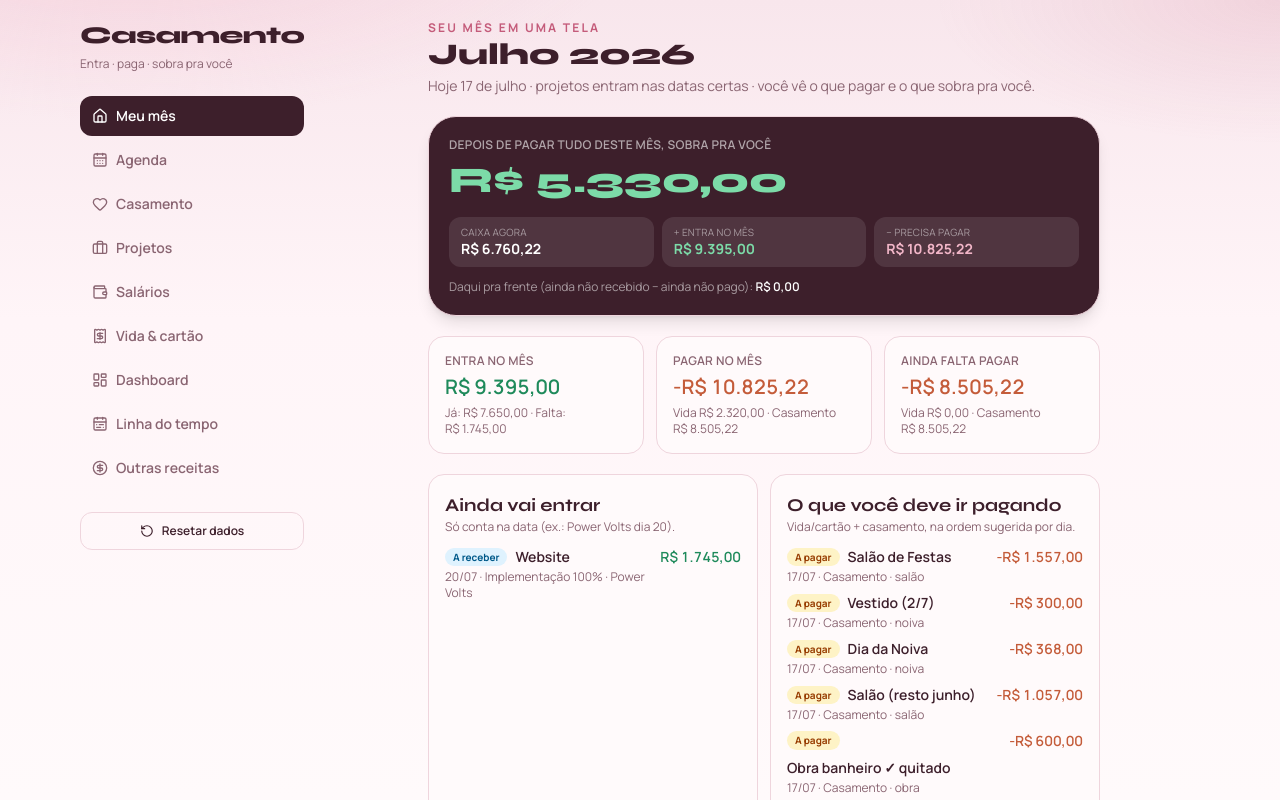
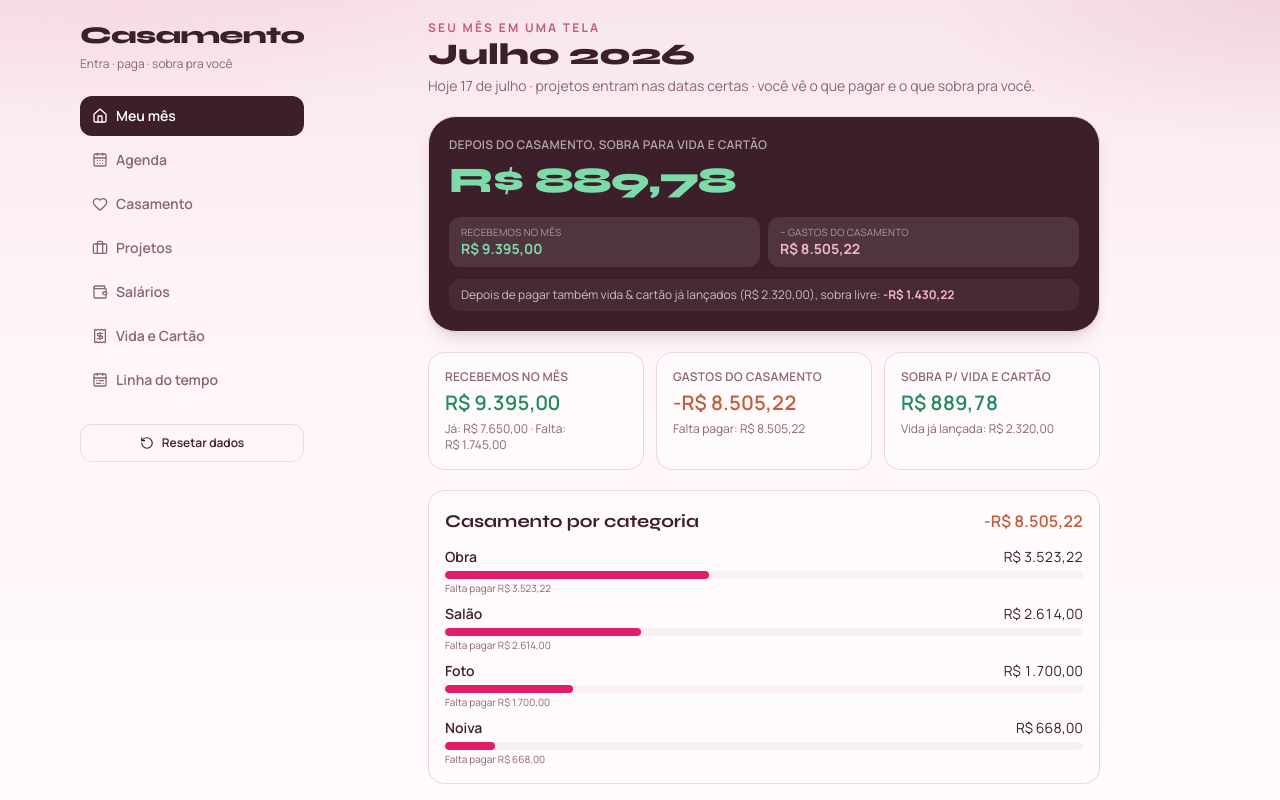
Before and after one commit to Rafael-Rangel/casamento, a React (Vite) app: page / in a window 1280 px wide. Shown: the top 800 px of the page. Built offline with nearby package versions, Linux system fonts and the light colour scheme.

Commit message:
Simplifica abas (7) e foca Meu Mes em receita - casamento por categoria = sobra vida e cartao
Co-authored-by: Cursor <cursoragent@cursor.com>

```diff
--- a/src/App.tsx
+++ b/src/App.tsx
@@ -5,34 +5,29 @@ import {
   Briefcase,
   Receipt,
   Wallet,
-  CircleDollarSign,
   Heart,
   CalendarDays,
   Home,
   RotateCcw,
 } from 'lucide-react'
 import { FinanceProvider, useFinance } from './context/FinanceContext'
-import { Dashboard } from './components/Dashboard'
 import { WeddingPage } from './components/WeddingPage'
 import { AgendaPage } from './components/AgendaPage'
 import { MeuMesPage } from './components/MeuMesPage'
 import { SalariesPage } from './components/SalariesPage'
 import { ProjectsPage } from './components/ProjectsPage'
 import { ExpensesPage } from './components/ExpensesPage'
-import { OtherIncomePage } from './components/OtherIncomePage'
 import { TimelinePage } from './components/TimelinePage'
 import { Button } from './components/ui'
 
 type Tab =
   | 'meumes'
+  | 'agenda'
   | 'wedding'
-  | 'agenda'
-  | 'dashboard'
+  | 'projects'
+  | 'salaries'
+  | 'expenses'
   | 'timeline'
-  | 'salaries'
-  | 'projects'
-  | 'expenses'
-  | 'other'
 
 const NAV: { id: Tab; label: string; icon: typeof LayoutDashboard }[] = [
   { id: 'meumes', label: 'Meu mês', icon: Home },
@@ -40,10 +35,8 @@ const NAV: { id: Tab; label: string; icon: typeof LayoutDashboard }[] = [
   { id: 'wedding', label: 'Casamento', icon: Heart },
   { id: 'projects', label: 'Projetos', icon: Briefcase },
   { id: 'salaries', label: 'Salários', icon: Wallet },
-  { id: 'expenses', label: 'Vida & cartão', icon: Receipt },
-  { id: 'dashboard', label: 'Dashboard', icon: LayoutDashboard },
+  { id: 'expenses', label: 'Vida e Cartão', icon: Receipt },
   { id: 'timeline', label: 'Linha do tempo', icon: CalendarRange },
-  { id: 'other', label: 'Outras receitas', icon: CircleDollarSign },
 ]
 
 function Shell() {
@@ -96,17 +89,15 @@ function Shell() {
         {tab === 'meumes' && <MeuMesPage />}
         {tab === 'wedding' && <WeddingPage />}
         {tab === 'agenda' && <AgendaPage />}
-        {tab === 'dashboard' && <Dashboard />}
         {tab === 'timeline' && <TimelinePage />}
         {tab === 'salaries' && <SalariesPage />}
         {tab === 'projects' && <ProjectsPage />}
         {tab === 'expenses' && <ExpensesPage />}
-        {tab === 'other' && <OtherIncomePage />}
       </main>
 
       <nav className="fixed inset-x-0 bottom-0 z-40 border-t border-[var(--line)] bg-[var(--surface)]/95 backdrop-blur lg:hidden">
         <div className="mx-auto flex max-w-lg justify-between gap-0.5 overflow-x-auto px-1 py-2">
-          {NAV.slice(0, 6).map((item) => (
+          {NAV.map((item) => (
             <button
               key={item.id}
               type="button"
--- a/src/components/MeuMesPage.tsx
+++ b/src/components/MeuMesPage.tsx
@@ -80,42 +80,46 @@ export function MeuMesPage() {
         </p>
       </header>
 
-      {/* Resposta principal */}
+      {/* Resposta principal: sobra para vida e cartão */}
       <section className="overflow-hidden rounded-[1.75rem] border border-[var(--line)] bg-[var(--ink)] p-5 text-white shadow-lg">
         <p className="text-xs font-semibold uppercase tracking-wide text-white/60">
-          Depois de pagar tudo deste mês, sobra pra você
+          Depois do casamento, sobra para vida e cartão
         </p>
         <p
           className={`mt-2 font-display text-4xl font-extrabold tabular-nums ${
-            plan.leftoverForMe >= 0 ? 'text-[#7cdba8]' : 'text-[#f2b6c8]'
+            plan.leftoverForLife >= 0 ? 'text-[#7cdba8]' : 'text-[#f2b6c8]'
           }`}
         >
-          {fmt(plan.leftoverForMe)}
+          {fmt(plan.leftoverForLife)}
         </p>
-        <div className="mt-4 grid gap-2 text-sm sm:grid-cols-3">
+        <div className="mt-4 grid gap-2 text-sm sm:grid-cols-2">
           <div className="rounded-xl bg-white/10 px-3 py-2">
-            <p className="text-[10px] uppercase tracking-wide text-white/50">Caixa agora</p>
-            <p className="font-bold">{fmt(plan.cashNow)}</p>
-          </div>
-          <div className="rounded-xl bg-white/10 px-3 py-2">
-            <p className="text-[10px] uppercase tracking-wide text-white/50">+ Entra no mês</p>
+            <p className="text-[10px] uppercase tracking-wide text-white/50">Recebemos no mês</p>
             <p className="font-bold text-[#7cdba8]">{fmt(plan.incomeTotal)}</p>
           </div>
           <div className="rounded-xl bg-white/10 px-3 py-2">
-            <p className="text-[10px] uppercase tracking-wide text-white/50">− Precisa pagar</p>
-            <p className="font-bold text-[#f2b6c8]">{fmt(plan.mustPayTotal)}</p>
+            <p className="text-[10px] uppercase tracking-wide text-white/50">
+              − Gastos do casamento
+            </p>
+            <p className="font-bold text-[#f2b6c8]">{fmt(plan.weddingTotal)}</p>
           </div>
         </div>
-        <p className="mt-3 text-xs text-white/55">
-          Daqui pra frente (ainda não recebido − ainda não pago):{' '}
-          <span className="font-semibold text-white">{fmt(plan.leftoverFromNow)}</span>
-        </p>
+        <div className="mt-3 rounded-xl bg-white/5 px-3 py-2 text-xs text-white/70">
+          Depois de pagar também vida & cartão já lançados ({fmt(plan.lifeTotal)}), sobra livre:{' '}
+          <span
+            className={`font-bold ${
+              plan.leftoverAfterLife >= 0 ? 'text-[#7cdba8]' : 'text-[#f2b6c8]'
+            }`}
+          >
+            {fmt(plan.leftoverAfterLife)}
+          </span>
+        </div>
       </section>
 
       <div className="grid gap-3 sm:grid-cols-3">
         <div className="rounded-2xl border border-[var(--line)] bg-[var(--surface)] p-4">
           <p className="text-xs font-semibold uppercase tracking-wide text-[var(--ink-muted)]">
-            Entra no mês
+            Recebemos no mês
           </p>
           <Money value={plan.incomeTotal} className="mt-1 block text-xl" />
           <p className="mt-1 text-xs text-[var(--ink-muted)]">
@@ -124,23 +128,59 @@ export function MeuMesPage() {
         </div>
         <div className="rounded-2xl border border-[var(--line)] bg-[var(--surface)] p-4">
           <p className="text-xs font-semibold uppercase tracking-wide text-[var(--ink-muted)]">
-            Pagar no mês
+            Gastos do casamento
           </p>
-          <Money value={-plan.mustPayTotal} className="mt-1 block text-xl" />
+          <Money value={-plan.weddingTotal} className="mt-1 block text-xl" />
           <p className="mt-1 text-xs text-[var(--ink-muted)]">
-            Vida {fmt(plan.lifeTotal)} · Casamento {fmt(plan.weddingTotal)}
+            Falta pagar: {fmt(plan.weddingPending)}
           </p>
         </div>
         <div className="rounded-2xl border border-[var(--line)] bg-[var(--surface)] p-4">
           <p className="text-xs font-semibold uppercase tracking-wide text-[var(--ink-muted)]">
-            Ainda falta pagar
+            Sobra p/ vida e cartão
           </p>
-          <Money value={-plan.mustPayPending} className="mt-1 block text-xl" />
+          <Money value={plan.leftoverForLife} className="mt-1 block text-xl" />
           <p className="mt-1 text-xs text-[var(--ink-muted)]">
-            Vida {fmt(plan.lifePending)} · Casamento {fmt(plan.weddingPending)}
+            Vida já lançada: {fmt(plan.lifeTotal)}
           </p>
         </div>
       </div>
+
+      {/* Gastos do casamento por categoria */}
+      <section className="rounded-2xl border border-[var(--line)] bg-[var(--surface)] p-4">
+        <div className="mb-3 flex items-center justify-between">
+          <h2 className="font-display text-lg font-bold">Casamento por categoria</h2>
+          <Money value={-plan.weddingTotal} />
+        </div>
+        {plan.weddingByCategory.length === 0 ? (
+          <p className="text-sm text-[var(--ink-muted)]">Nada do casamento neste mês.</p>
+        ) : (
+          <ul className="space-y-2">
+            {plan.weddingByCategory.map((c) => {
+              const pct = plan.weddingTotal > 0 ? (c.total / plan.weddingTotal) * 100 : 0
+              return (
+                <li key={c.tag}>
+                  <div className="mb-1 flex items-center justify-between text-sm">
+                    <span className="font-semibold text-[var(--ink)]">{c.label}</span>
+                    <span className="tabular-nums text-[var(--ink)]">{fmt(c.total)}</span>
+                  </div>
+                  <div className="h-2 w-full overflow-hidden rounded-full bg-[var(--surface-2)]">
+                    <div
+                      className="h-2 rounded-full bg-[var(--rose)]"
+                      style={{ width: `${Math.min(pct, 100)}%` }}
+                    />
+                  </div>
+                  {c.pending > 0 && (
+                    <p className="mt-0.5 text-[10px] text-[var(--ink-muted)]">
+                      Falta pagar {fmt(c.pending)}
+                    </p>
+                  )}
+                </li>
+              )
+            })}
+          </ul>
+        )}
+      </section>
 
       <div className="grid gap-3 lg:grid-cols-2">
         <section className="rounded-2xl border border-[var(--line)] bg-[var(--surface)] p-4">
--- a/src/lib/monthPlan.ts
+++ b/src/lib/monthPlan.ts
@@ -7,7 +7,7 @@ import {
   type AgendaKind,
 } from './agenda'
 import { weddingMonthBudgets } from './projections'
-import { buildWeddingSchedule } from './wedding'
+import { buildWeddingSchedule, TAG_LABEL } from './wedding'
 
 export interface MonthObligation {
   id: string
@@ -19,6 +19,16 @@ export interface MonthObligation {
   direction: 'in' | 'out'
   paid: boolean
   source: 'income' | 'life' | 'wedding'
+  /** Tag da categoria do casamento (salão, noiva, etc.) */
+  tag?: string
+}
+
+export interface CategoryTotal {
+  tag: string
+  label: string
+  total: number
+  paid: number
+  pending: number
 }
 
 export interface MonthPlan {
@@ -41,9 +51,15 @@ export interface MonthPlan {
   weddingPaid: number
   weddingPending: number
   weddingItems: MonthObligation[]
+  /** Gastos do casamento agrupados por categoria */
+  weddingByCategory: CategoryTotal[]
   /** Tudo que precisa pagar no mês */
   mustPayTotal: number
   mustPayPending: number
+  /** Receita − gastos do casamento = sobra para vida e cartão */
+  leftoverForLife: number
+  /** Sobra final (vida/cartão) depois de descontar as despesas de vida já lançadas */
+  leftoverAfterLife: number
   /** Sobra pra você depois de pagar tudo do mês */
   leftoverForMe: number
   /** Com o caixa de hoje + o que ainda entra − o que ainda falta pagar */
@@ -104,13 +120,29 @@ function weddingObligations(
       date,
       label: p.name,
       amount: p.amount,
-      meta: `Casamento · ${p.tag}`,
+      meta: `Casamento · ${TAG_LABEL[p.tag] || p.tag}`,
       kind: 'wedding' as const,
       direction: 'out' as const,
       paid,
       source: 'wedding' as const,
+      tag: p.tag,
     }
   })
+}
+
+function groupByCategory(items: MonthObligation[]): CategoryTotal[] {
+  const map = new Map<string, CategoryTotal>()
+  for (const item of items) {
+    const tag = item.tag || 'outros'
+    const entry =
+      map.get(tag) ||
+      { tag, label: TAG_LABEL[tag] || tag, total: 0, paid: 0, pending: 0 }
+    entry.total += item.amount
+    if (item.paid) entry.paid += item.amount
+    else entry.pending += item.amount
+    map.set(tag, entry)
+  }
+  return [...map.values()].sort((a, b) => b.total - a.total)
 }
 
 function toObligation(e: AgendaEvent, todayKey: string): MonthObligation {
@@ -157,10 +189,15 @@ export function buildMonthPlan(state: FinanceState, today: Date = new Date()): M
   const weddingPaid = sum(weddingItems, (i) => i.paid)
   const weddingPending = sum(weddingItems, (i) => !i.paid)
 
+  const weddingByCategory = groupByCategory(weddingItems)
+
   const mustPayTotal = lifeTotal + weddingTotal
   const mustPayPending = lifePending + weddingPending
 
   const cashNow = state.cashBalance?.amount ?? 0
+  // Foco: receita − gastos do casamento = quanto sobra para vida e cartão
+  const leftoverForLife = incomeTotal - weddingTotal
+  const leftoverAfterLife = leftoverForLife - lifeTotal
   const leftoverForMe = cashNow + incomeTotal - mustPayTotal
   const leftoverFromNow = cashNow + incomePending - mustPayPending
 
@@ -208,8 +245,11 @@ export function buildMonthPlan(state: FinanceState, today: Date = new Date()): M
     weddingPaid,
     weddingPending,
     weddingItems,
+    weddingByCategory,
     mustPayTotal,
     mustPayPending,
+    leftoverForLife,
+    leftoverAfterLife,
     leftoverForMe,
     leftoverFromNow,
     daily,
```
